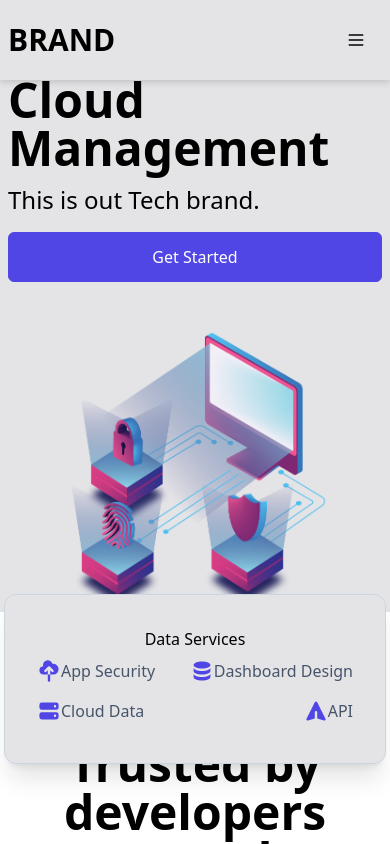
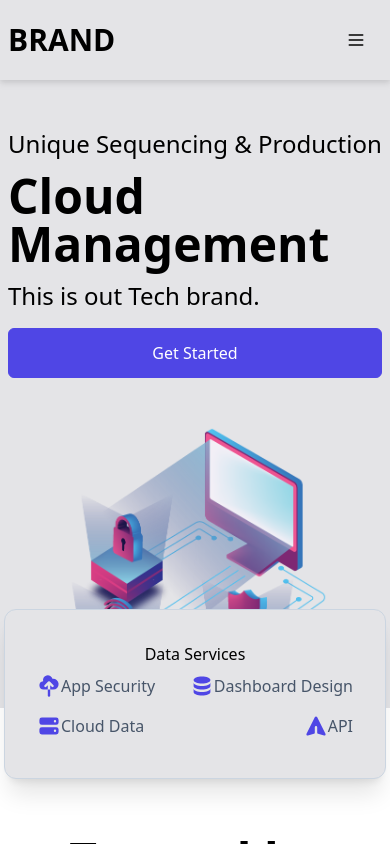
Before and after one commit to PhyoYazar/learn-tailwind, a React (Create React App) app: page / in a window 390 px wide. Shown: the top 844 px of the page. Built offline with nearby package versions, Linux system fonts and the light colour scheme; the HTML template or start-up script is replaced by a standard one.

Commit message:
update hero section

```diff
--- a/src/components/Hero.jsx
+++ b/src/components/Hero.jsx
@@ -12,10 +12,10 @@ const Hero = () => {
   return (
     <div
       name='home'
-      className='w-full md:h-screen bg-zinc-200 flex flex-col justify-between'
+      className='relative w-full md:h-screen bg-zinc-200 flex flex-col justify-between'
     >
       <div className='grid md:grid-cols-2 max-w-[1280px] m-auto'>
-        <div className='flex flex-col justify-center md:items-start w-full px-2 py-8'>
+        <div className='flex flex-col justify-center sm:items-center md:items-start w-full px-2 pb-8 pt-32 md:pt-8'>
           <p className='text-2xl'>Unique Sequencing & Production</p>
           <h1 className='py-3 text-5xl md:text-7xl font-bold'>
             Cloud Management
@@ -28,7 +28,7 @@ const Hero = () => {
           <img className='w-full' src={bgImage} alt='cloud img' />
         </div>
 
-        <div className='absolute flex flex-col py-8 md:min-w-[760px] bottom-20 md:bottom-[5%] mx-1 md:left-1/2 transform md:-translate-x-1/2 bg-zinc-200 border border-slate-300 rounded-xl text-center shadow-xl'>
+        <div className='absolute flex flex-col py-8 min-w-[250px] sm:min-w-[500px] md:min-w-[760px] bottom-[-10%] sm:bottom-5 md:bottom-[5%] mx-1 left:0 transform -translate-x-0 sm:left-1/2 sm:transform sm:-translate-x-1/2 bg-zinc-200 border border-slate-300 rounded-xl text-center shadow-xl'>
           <p>Data Services</p>
           <div className='flex justify-between flex-wrap px-4'>
             <p className='flex px-4 py-2 text-slate-600'>
```
